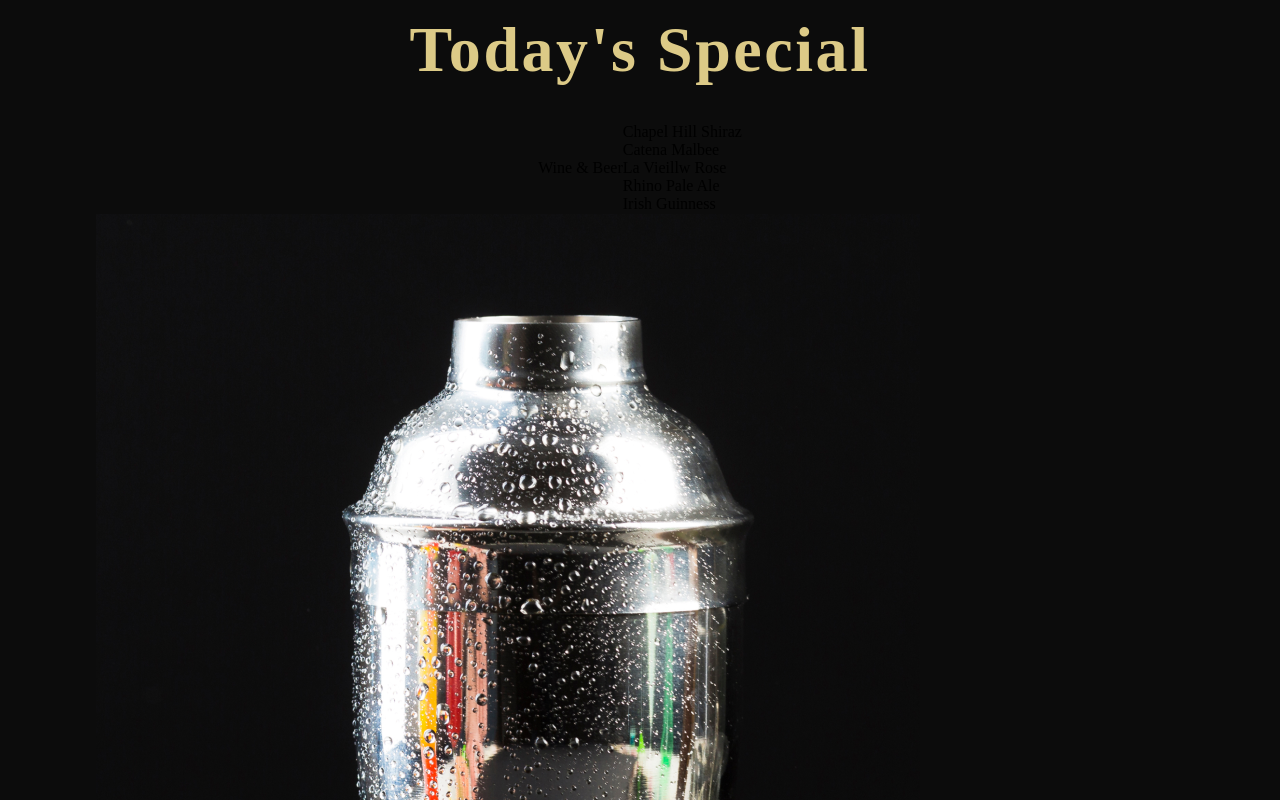
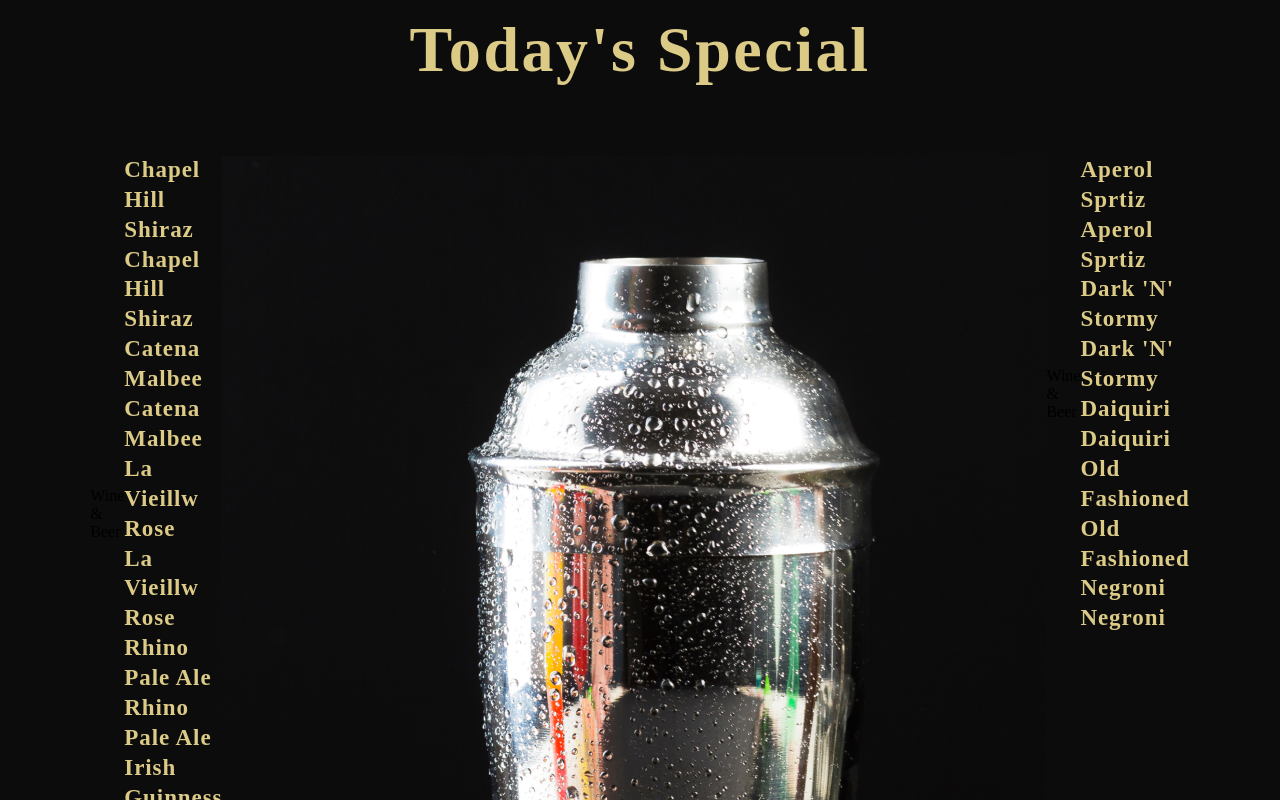
Before and after one commit to Albiona19/restaurant-react-app, a React (Create React App) app: page / in a window 1280 px wide. Shown: the part 2400-3200 px from the top of the page. Built offline with nearby package versions, Linux system fonts and the light colour scheme; a web font is replaced by a local one.

Commit message:
menuitem styled

```diff
--- a/src/components/Menuitem/MenuItem.jsx
+++ b/src/components/Menuitem/MenuItem.jsx
@@ -2,9 +2,16 @@
 
 import './MenuItem.css';
 
-const MenuItem = () => (
-  <div>
-    MenuItem
+const MenuItem = ({title,price,tags}) => (
+  <div className='app__menuItem'>
+    <div className="app__menuItem-head">
+      <div className='app__menuItem-name'>
+      <p className="p__cormorant" style={{color: '#DCCA87'}}>{title}</p>
+      </div>
+      <div className='app__menuItem-name'>
+      <p className="p__cormorant" style={{color: '#DCCA87'}}>{title}</p>
+      </div>
+    </div>
   </div>
 );
 
--- a/src/container/Menu/SpecialMenu.css
+++ b/src/container/Menu/SpecialMenu.css
@@ -8,4 +8,10 @@
 }
 .app__specialMenu-menu{
     width: 100%;
+
+    margin:2rem 0;
+    display:flex;
+    justify-content: center;
+    align-items: flex-start;
+    flex-direction: row;
 }
--- a/src/container/Menu/SpecialMenu.jsx
+++ b/src/container/Menu/SpecialMenu.jsx
@@ -16,7 +16,7 @@
       <p className='app__specialMenu_menu_heading'>Wine & Beer</p>
       <div className="app__specialMenu_menu_item">
         {data.wines.map((wine, index) => (
-          <p>{wine.title}</p>
+          <MenuItem key={wine.title + index} title={wine.title} price={wine.price} tags={wine.tags} />
         ))}
       </div>
 
@@ -29,7 +29,8 @@
       <p className='app__specialMenu_menu_heading'>Wine & Beer</p>
       <div className="app__specialMenu_menu_item">
         {data.cocktails.map((cocktails, index) => (
-          <p>{cocktails.title}</p>
+          <MenuItem key={cocktails.title + index} title={cocktails.title} price={cocktails.price} tags={cocktails.tags} />
+
         ))}
       </div>
     </div>
```
